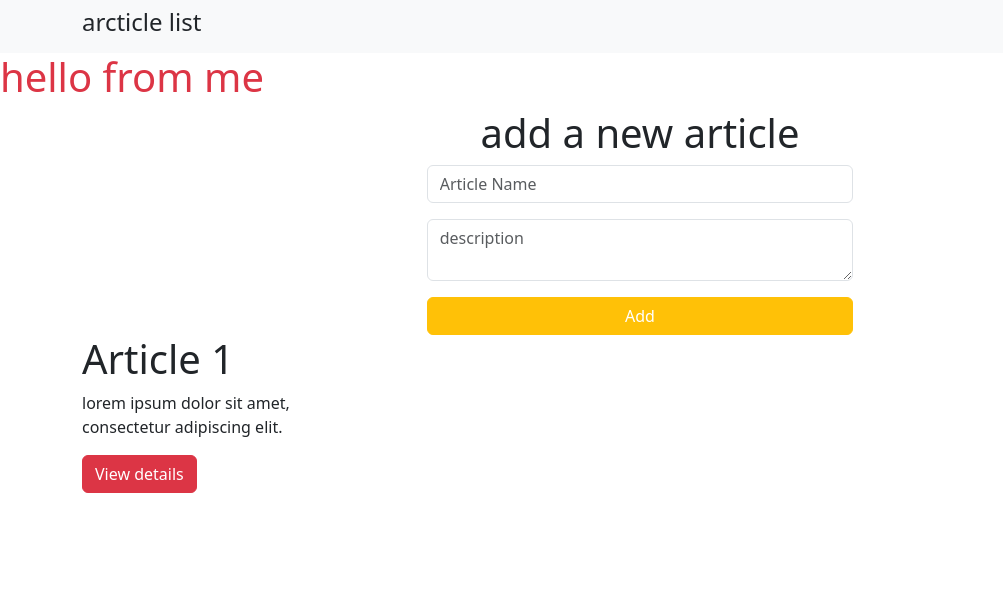
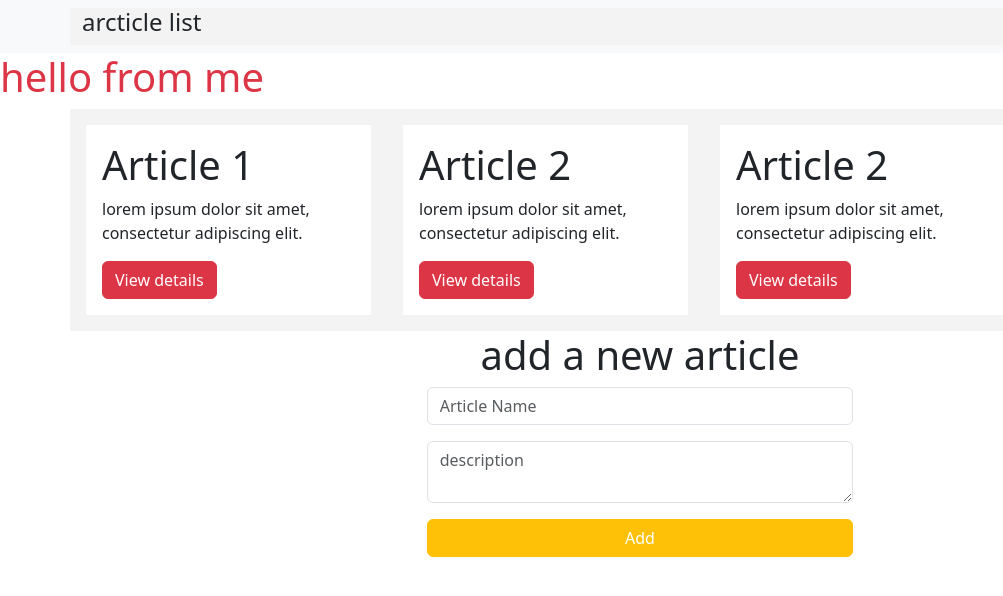
Before and after one commit to vjaykr/MERN_WORKSHOP, a React (Vite) app in the folder PITPROJECT/frontend/: page / in a window 1280 px wide. Shown: the top 596 px of the page, without its empty margins (0-1003 px from the left). Built offline with nearby package versions, Linux system fonts and the light colour scheme.

Commit message:
added some new update

```diff
--- a/PITPROJECT/frontend/src/App.jsx
+++ b/PITPROJECT/frontend/src/App.jsx
@@ -17,8 +17,9 @@ function App() {
         </div>
     </nav>
       <h1 className='text-danger'>hello from me </h1>
+      <ArticleList />
       <AddArticle />
-      <ArticleList />
+
 
 
     </>
--- a/PITPROJECT/frontend/src/ArticleList.jsx
+++ b/PITPROJECT/frontend/src/ArticleList.jsx
@@ -1,16 +1,28 @@
 function ArticleList() {
-  return (
+return (
     <div className="container">
         <div className="row">
-            <div className="col-md-3">
+            <div className="col-md-3 bg-white px-3 py-3 m-3" >
                 <h1>Article 1</h1>
                 <p>
                     lorem ipsum dolor sit amet, consectetur adipiscing elit.
                 </p>
-
-
-            <button className="btn btn-danger">View details</button>
-             </div>
+                <button className="btn btn-danger">View details</button>
+            </div>
+            <div className="col-md-3 bg-white px-3 py-3 m-3" >
+                <h1>Article 2</h1>
+                <p>
+                    lorem ipsum dolor sit amet, consectetur adipiscing elit.
+                </p>
+                <button className="btn btn-danger">View details</button>
+            </div>
+            <div className="col-md-3 bg-white px-3 py-3 m-3" >
+                <h1>Article 2</h1>
+                <p>
+                    lorem ipsum dolor sit amet, consectetur adipiscing elit.
+                </p>
+                <button className="btn btn-danger">View details</button>
+            </div>
         </div>
     </div>
   )
--- a/PITPROJECT/frontend/src/index.css
+++ b/PITPROJECT/frontend/src/index.css
@@ -0,0 +1,21 @@
+*{
+    margin: 0;
+    padding: 0;
+    box-sizing: border-box;
+    box-shadow: inset;
+}
+nav{
+    background-color: #e4e4e4;
+}
+.article{
+    background-color: #f3f3f3;
+}
+.add-article{
+    background-color: #e4e4e4;
+}
+.container{
+    display: flex;
+    flex-wrap: wrap;
+    justify-content: space-around;
+    background-color: #f3f3f3;
+}
```
